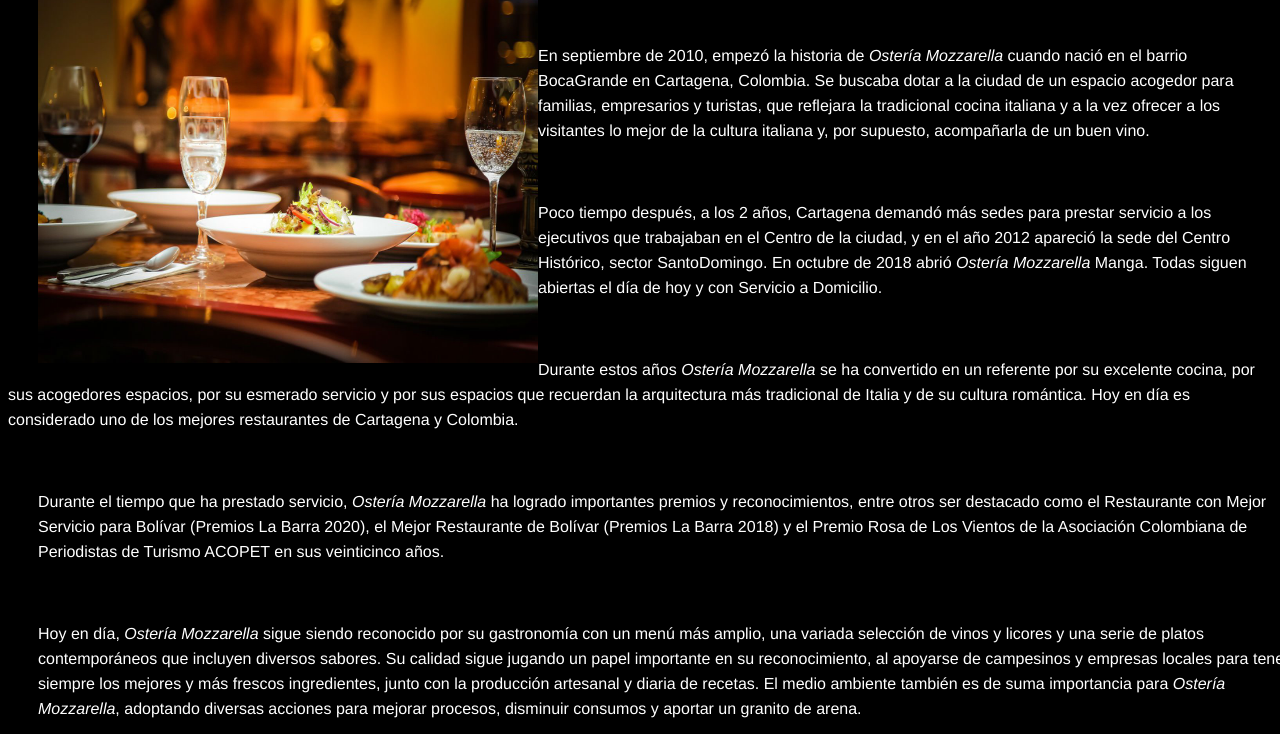
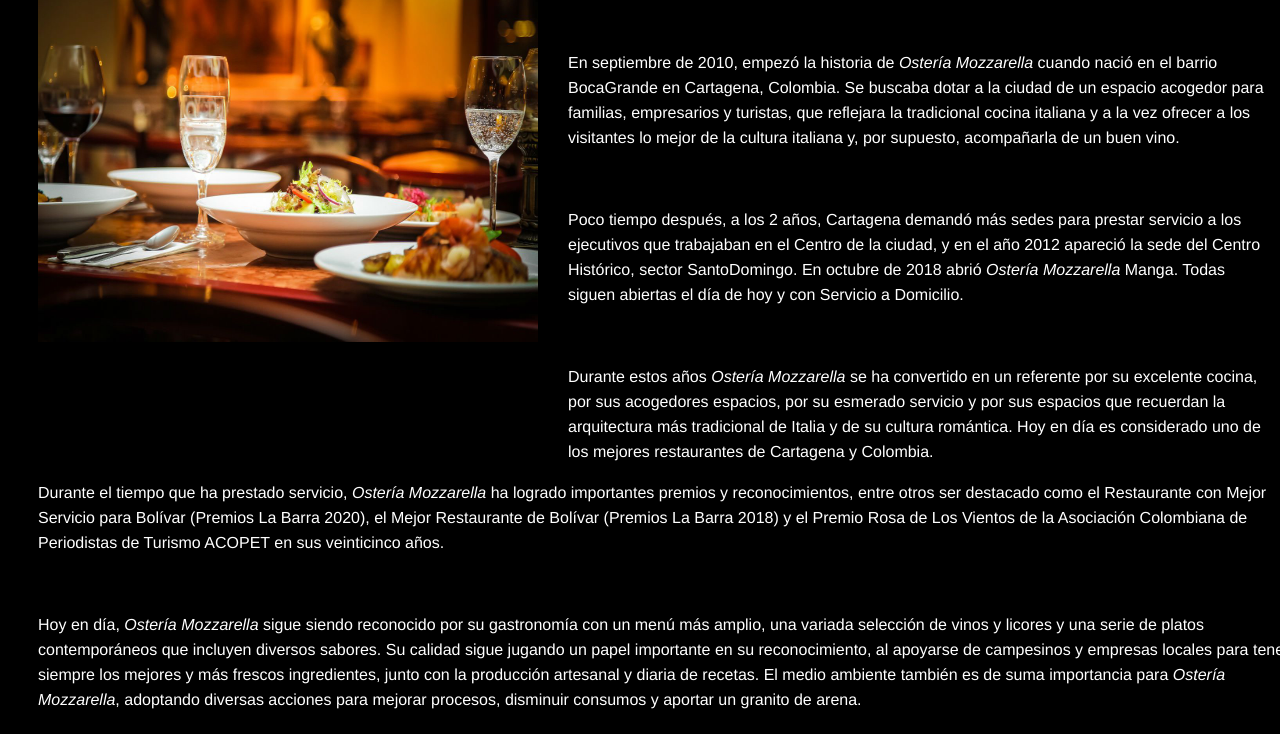
Before and after one commit to GabrielJM0333/OsteriaMozzarella, a plain HTML site: page Nosotros.html in a window 1280 px wide. Shown: the part 366-1100 px from the top of the page. Drawn offline with Linux system fonts and the light colour scheme.

Commit message:
Update Nosotros.html

```diff
--- a/Nosotros.html
+++ b/Nosotros.html
@@ -50,7 +50,7 @@
                 <img src="Imagenes/Restaurante.jpg" class="imagen-restaurante">
             </div>
 
-            <div class="historia"></div>
+            <div class="historia">
                 <h1>Nuestra Historia</h1>
 
                 <span class="parrafo">
```
